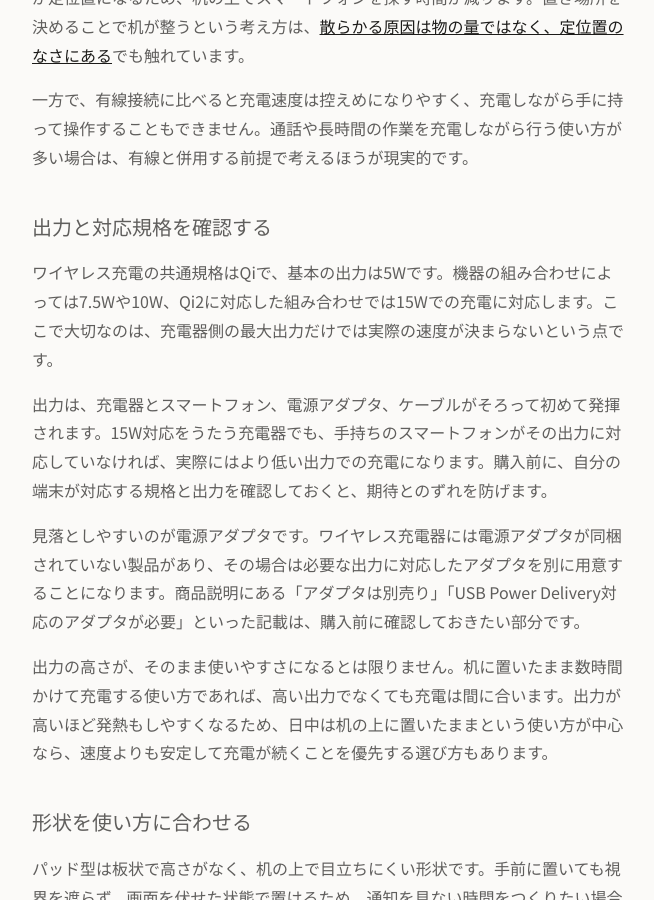
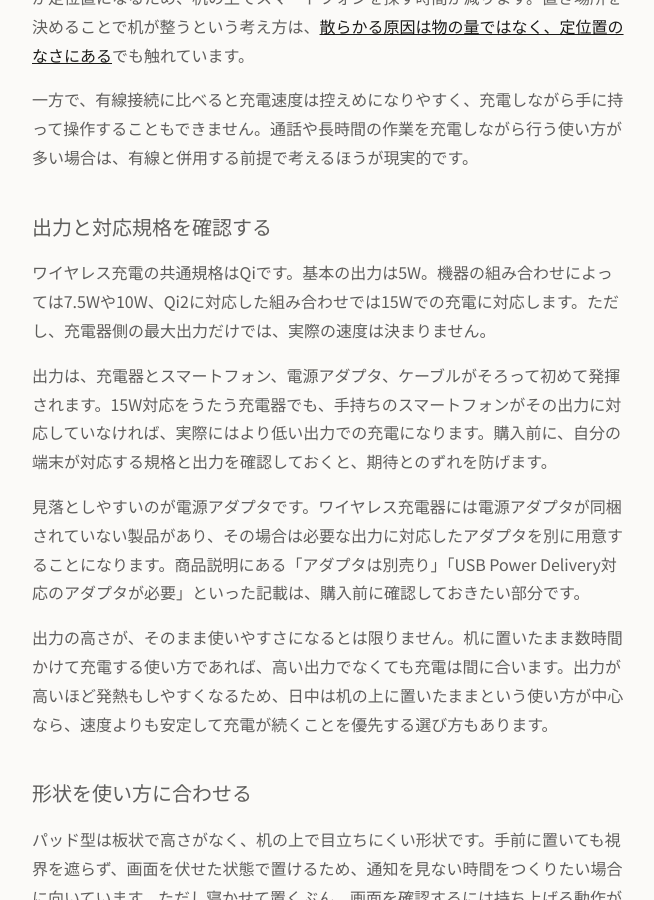
Before and after one commit to totonou-desk-jp/totonou-desk-jp.github.io, a Jekyll site: the page built from _posts/2026-08-20-wireless-charger-how-to-choose.md, in a window 1280 px wide and 900 px high, scrolled down 732 px. Shown: the whole window, without its empty margins (312-966 px from the left). Built offline with Jekyll 4.4.1, drawn with Linux system fonts in a browser that asks for light colours.

Commit message:
fix(posts): PR #1 のレビュー指摘を反映

```diff
--- a/_posts/2026-08-20-wireless-charger-how-to-choose.md
+++ b/_posts/2026-08-20-wireless-charger-how-to-choose.md
@@ -19,7 +19,7 @@ affiliate: false
 
 ## 出力と対応規格を確認する
 
-ワイヤレス充電の共通規格はQiで、基本の出力は5Wです。機器の組み合わせによっては7.5Wや10W、Qi2に対応した組み合わせでは15Wでの充電に対応します。ここで大切なのは、充電器側の最大出力だけでは実際の速度が決まらないという点です。
+ワイヤレス充電の共通規格はQiです。基本の出力は5W。機器の組み合わせによっては7.5Wや10W、Qi2に対応した組み合わせでは15Wでの充電に対応します。ただし、充電器側の最大出力だけでは、実際の速度は決まりません。
 
 出力は、充電器とスマートフォン、電源アダプタ、ケーブルがそろって初めて発揮されます。15W対応をうたう充電器でも、手持ちのスマートフォンがその出力に対応していなければ、実際にはより低い出力での充電になります。購入前に、自分の端末が対応する規格と出力を確認しておくと、期待とのずれを防げます。
 
```
